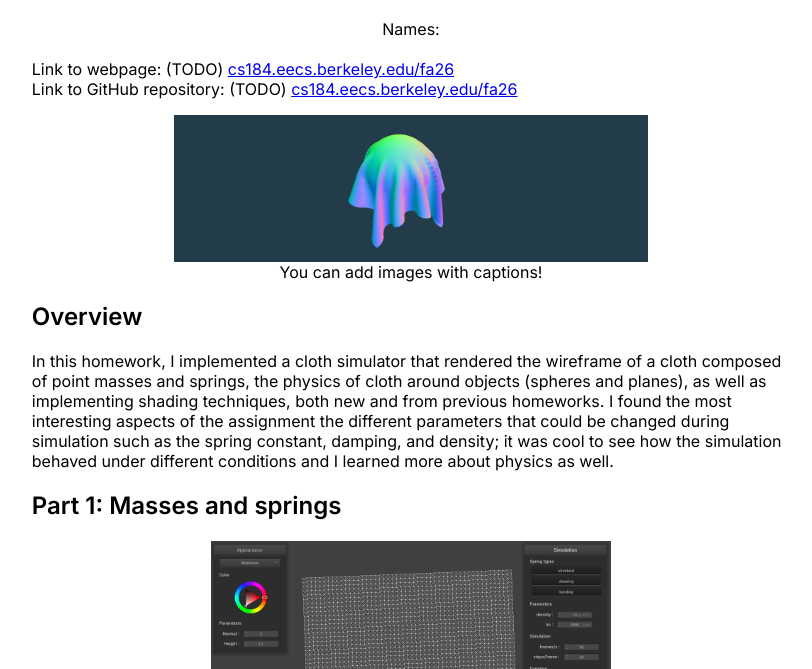
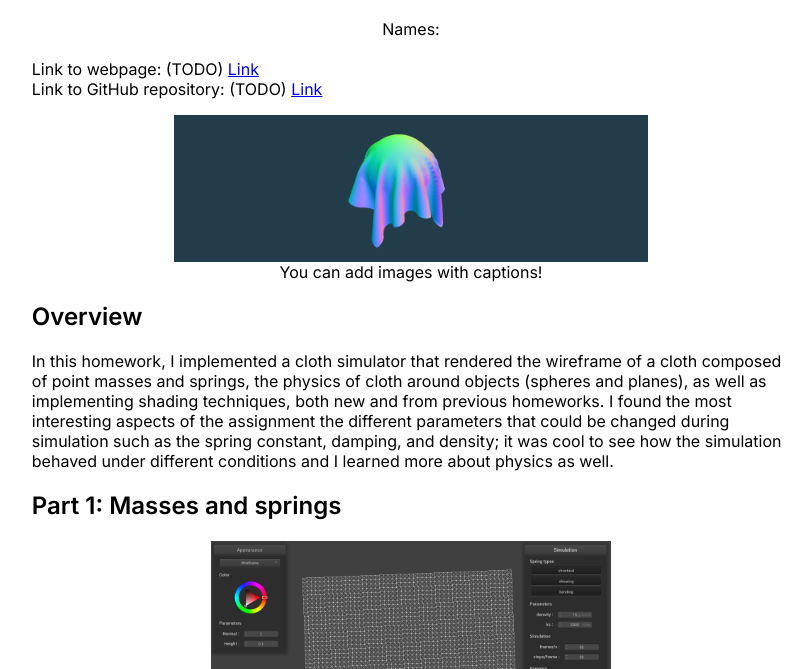
Before and after one commit to cal-cs184-student/hw4-sv-writeup, a plain HTML site: page index.html in a window 1280 px wide. Shown: the part 131-800 px from the top of the page, without its empty margins (229-1041 px from the left). Drawn offline with nearby package versions, Linux system fonts and the light colour scheme; some packages are replaced by stand-ins of ours.

Commit message:
Update index.html

```diff
--- a/index.html
+++ b/index.html
@@ -32,11 +32,11 @@
 
 		<br>
 
-		Link to webpage: (TODO) <a href="https://cs184.eecs.berkeley.edu/fa26">cs184.eecs.berkeley.edu/fa26</a>
+		Link to webpage: (TODO) <a href="https://cal-cs184-student.github.io/hw4-sv-writeup/">Link</a>
 
 		<br>
 
-		Link to GitHub repository: (TODO) <a href="https://cs184.eecs.berkeley.edu/fa26">cs184.eecs.berkeley.edu/fa26</a>
+		Link to GitHub repository: (TODO) <a href="https://github.com/cal-cs184-student/hw4-sv-writeup/tree/main">Link</a>
 
 		<figure>
 			<img src="assets/clothsim.png" alt="Cloth draped over sphere" style="width:70%"/>
```
